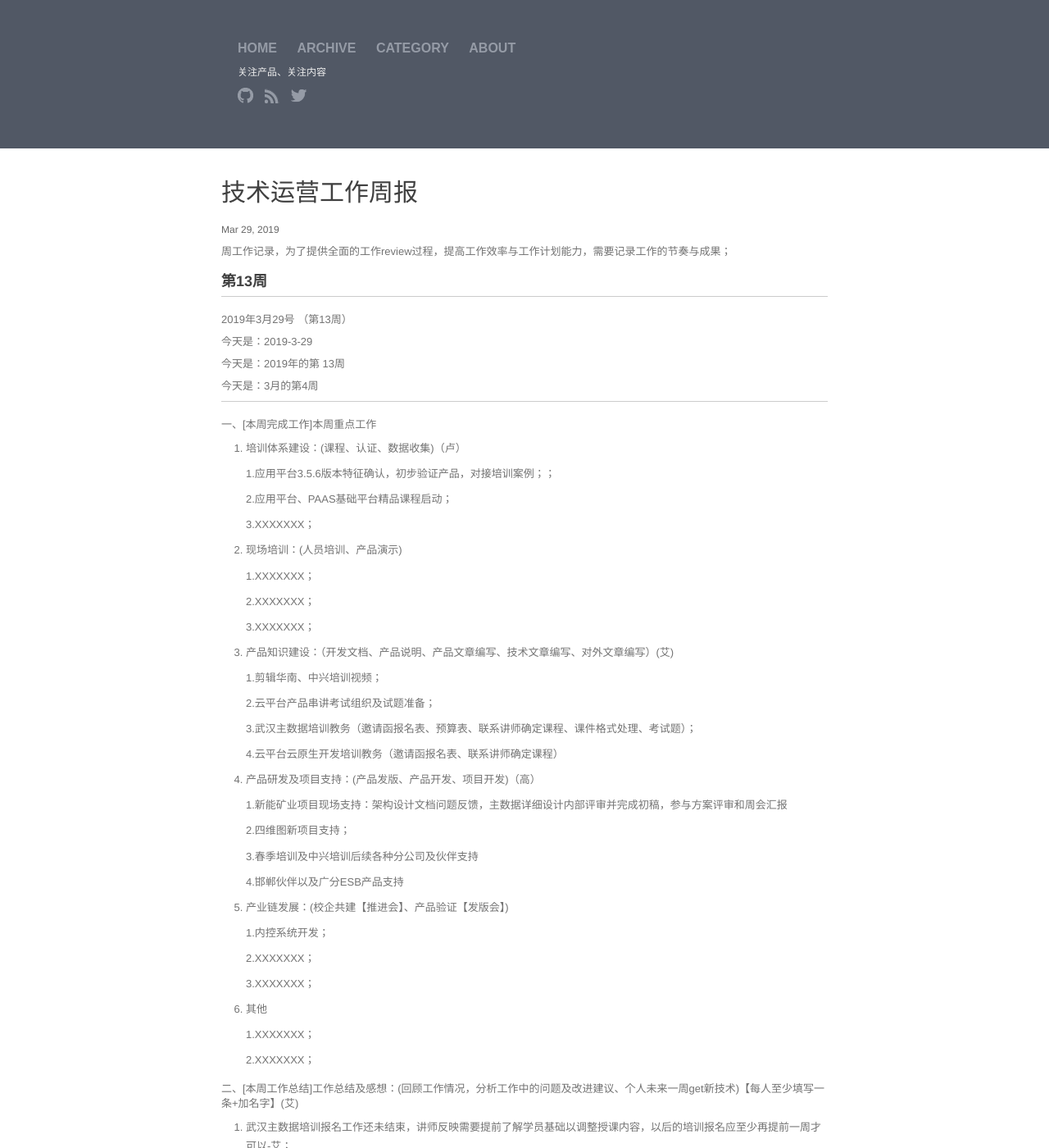
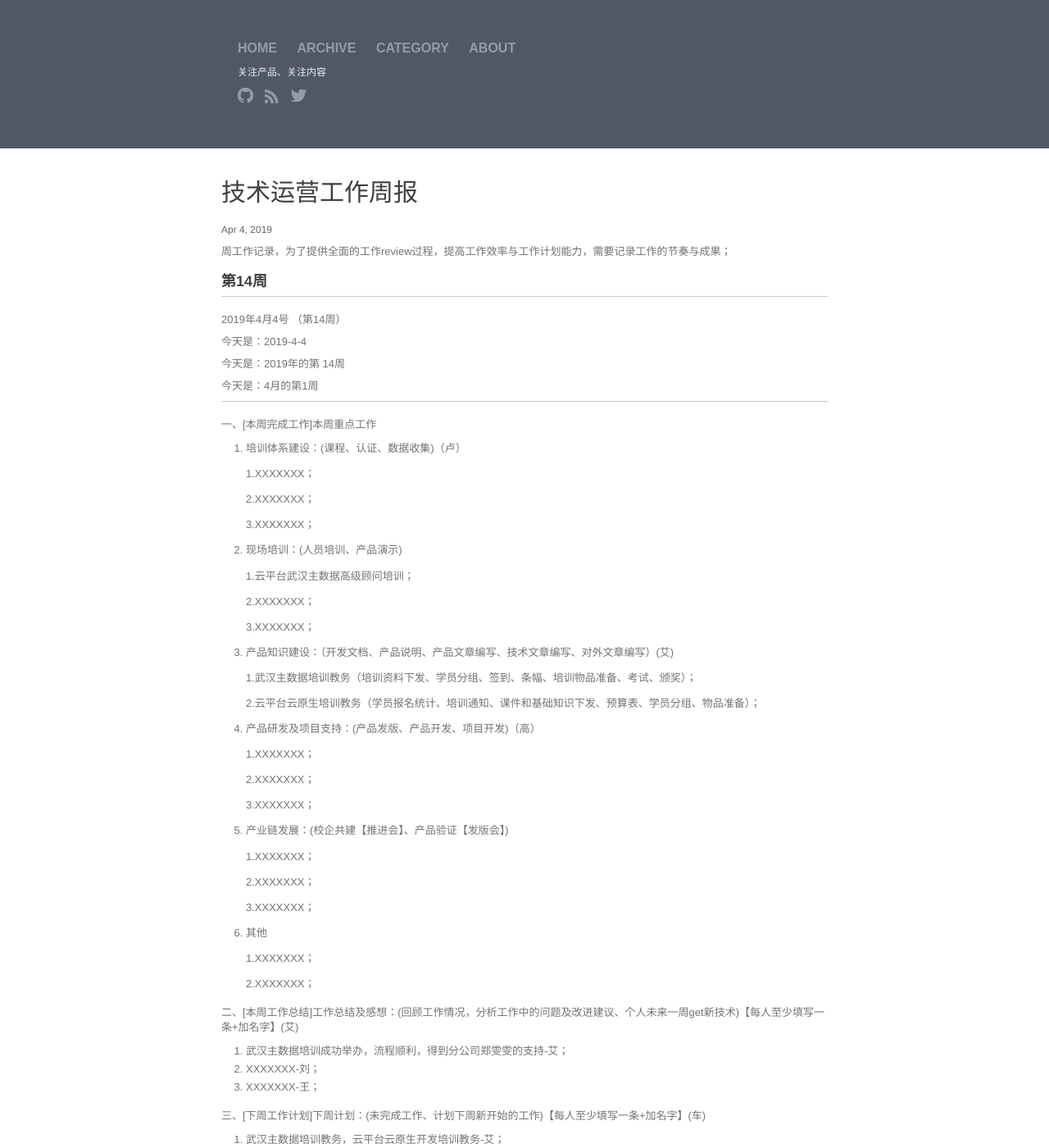
Before and after one commit to walllFlower/blog, a Jekyll site: the page built from _posts/2018-07-17-day_report_cxz.md, in a window 1280 px wide and 1400 px high. Shown: the whole window at 82% size. Built offline with Jekyll 4.4.1, drawn with Linux system fonts in a browser that asks for light colours; comment, search, counter and statistics services are not loaded.

Commit message:
Update 2018-07-17-day_report_cxz.md

```diff
--- a/_posts/2018-07-17-day_report_cxz.md
+++ b/_posts/2018-07-17-day_report_cxz.md
@@ -1,11 +1,85 @@
 ---
 layout: post
 title:  "技术运营工作周报"
-date:   2019-3-29 14:57:32
+date:   2019-4-4 14:57:32
 categories: 技术运营工作周报
 ---
 
 周工作记录，为了提供全面的工作review过程，提高工作效率与工作计划能力，需要记录工作的节奏与成果；
+
+###  第14周
+
+***
+
+2019年4月4号 （第14周）
+
+今天是：2019-4-4
+
+今天是：2019年的第 14周
+
+今天是：4月的第1周
+
+***
+
+一、[本周完成工作]本周重点工作
+
+1. 培训体系建设：(课程、认证、数据收集)（卢）
+
+    1.XXXXXXX；
+
+    2.XXXXXXX；
+
+    3.XXXXXXX；
+
+2. 现场培训：(人员培训、产品演示)
+
+    1.云平台武汉主数据高级顾问培训；
+
+    2.XXXXXXX；
+
+    3.XXXXXXX；
+
+3. 产品知识建设：（开发文档、产品说明、产品文章编写、技术文章编写、对外文章编写）(艾)
+
+    1.武汉主数据培训教务（培训资料下发、学员分组、签到、条幅、培训物品准备、考试、颁奖）；
+
+    2.云平台云原生培训教务（学员报名统计、培训通知、课件和基础知识下发、预算表、学员分组、物品准备）；
+
+
+4. 产品研发及项目支持：(产品发版、产品开发、项目开发)（高）
+
+    1.XXXXXXX；
+
+    2.XXXXXXX；
+
+    3.XXXXXXX；
+
+5. 产业链发展：(校企共建【推进会】、产品验证【发版会】)
+
+    1.XXXXXXX；
+
+    2.XXXXXXX；
+
+    3.XXXXXXX；
+
+6. 其他
+
+    1.XXXXXXX；
+
+    2.XXXXXXX；
+
+二、[本周工作总结]工作总结及感想：(回顾工作情况，分析工作中的问题及改进建议、个人未来一周get新技术)【每人至少填写一条+加名字】(艾)
+
+1. 武汉主数据培训成功举办，流程顺利，得到分公司郑雯雯的支持-艾；
+2. XXXXXXX-刘；
+3. XXXXXXX-王；
+
+三、[下周工作计划]下周计划：(未完成工作、计划下周新开始的工作)【每人至少填写一条+加名字】(车)
+
+1. 武汉主数据培训教务，云平台云原生开发培训教务-艾；
+2. XXXXXXX；
+3. XXXXXXX；
+
 
 ###  第13周
 
```
